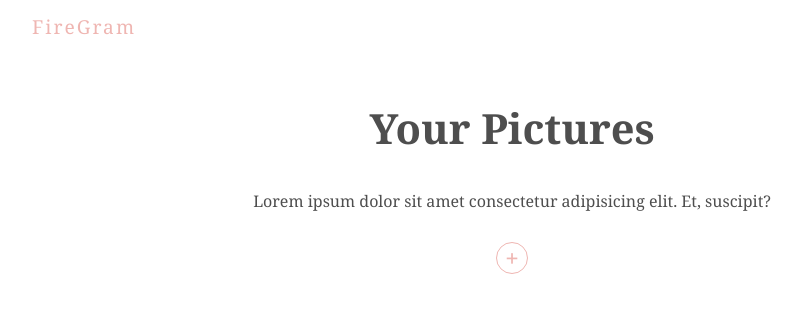
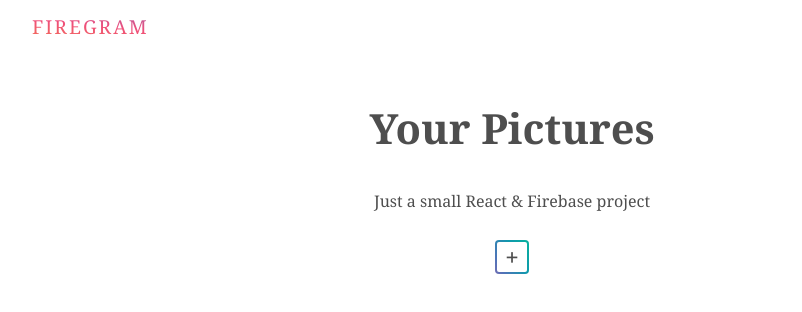
Before and after one commit to KristjanTreimann/photo-gallery-react-firebase, a React (Create React App) app: page / in a window 1280 px wide. Shown: the top 312 px of the page, without its empty margins (128-930 px from the left). Built offline with nearby package versions, Linux system fonts and the light colour scheme; no server answers; the database is empty.

Commit message:
firestore hook & image grid

```diff
--- a/package.json
+++ b/package.json
@@ -6,13 +6,14 @@
     "@testing-library/jest-dom": "^4.2.4",
     "@testing-library/react": "^9.5.0",
     "@testing-library/user-event": "^7.2.1",
+    "cross-env": "^7.0.2",
     "firebase": "^7.17.1",
     "react": "^16.13.1",
     "react-dom": "^16.13.1",
     "react-scripts": "3.4.1"
   },
   "scripts": {
-    "start": "react-scripts start",
+    "start": "cross-env BROWSER=chrome react-scripts start",
     "build": "react-scripts build",
     "test": "react-scripts test",
     "eject": "react-scripts eject"
--- a/src/App.js
+++ b/src/App.js
@@ -1,12 +1,14 @@
 import React from 'react';
 import Title from './comps/Title';
 import UploadForm from './comps/UploadForm';
+import ImageGrid from './comps/ImageGrid';
 
 function App() {
   return (
-    <div className='App'>
+    <div className="App">
       <Title />
       <UploadForm />
+      <ImageGrid />
     </div>
   );
 }
--- /dev/null
+++ b/src/comps/ImageGrid.js
@@ -0,0 +1,21 @@
+import React from 'react';
+import useFirestore from '../hooks/useFirestore';
+
+const ImageGrid = () => {
+  // { docs } - use destructuring to get docs
+  // 'images' - collection name we want to listen to in useFirestore hook
+  const { docs } = useFirestore('images');
+
+  return (
+    <div className="img-grid">
+      {docs &&
+        docs.map((doc) => (
+          <div className="img-wrap" key={doc.id}>
+            <img src={doc.url} alt="uploaded pic" />
+          </div>
+        ))}
+    </div>
+  );
+};
+
+export default ImageGrid;
--- a/src/comps/Title.js
+++ b/src/comps/Title.js
@@ -2,10 +2,10 @@ import React from 'react';
 
 const Title = () => {
   return (
-    <div className='title'>
-      <h1>FireGram</h1>
+    <div className="title">
+      <h1>Firegram</h1>
       <h2>Your Pictures</h2>
-      <p>Lorem ipsum dolor sit amet consectetur adipisicing elit. Et, suscipit?</p>
+      <p>Just a small React & Firebase project</p>
     </div>
   );
 };
--- a/src/comps/UploadForm.js
+++ b/src/comps/UploadForm.js
@@ -31,12 +31,12 @@ const UploadForm = () => {
 
   return (
     <form>
-      <label>
-        <input type='file' onChange={changeHandler} />
+      <label className="gradient-border">
+        <input type="file" onChange={changeHandler} />
         <span>+</span>
       </label>
-      <div className='output'>
-        {error && <div className='error'>{error}</div>}
+      <div className="output">
+        {error && <div className="error">{error}</div>}
         {file && <div>{file.name}</div>}
         {file && <ProgressBar file={file} setFile={setFile} />}
       </div>
--- /dev/null
+++ b/src/hooks/useFirestore.js
@@ -0,0 +1,48 @@
+import { useState, useEffect } from 'react';
+import { projectFirestore } from '../firebase/config';
+
+// Create hook - function that takes in collection we want documents from
+// In our case its images collection
+const useFirestore = (collection) => {
+  // Set up state for documents we receve from collection
+  // setDocs is a function to update the documents
+  // useState([empty array - because no documents to begin with])
+  const [docs, setDocs] = useState([]);
+
+  // communicate with database to get documents
+  /* all our db communication goes inside useEffect hook, so that
+  it can rerun whenever collection changes */
+  // inside useEffect hook pass in callback fn which fires whenever dependencies change
+  useEffect(() => {
+    // 	use projectFirestore in order to reach into a collection and then listen for the documents inside that collection
+    // .collection() to get the collection
+    // .onSnapshot() method fires callback fn every time a change occurs inside this collection and also fires once initially
+    // It takes in a snapshoh object what represents a snapshot at that moment in time of database collection
+    // essentially we're listening real time data updates thanks to snapshot
+    // every time new image is added to the db then we're notified of that by this snapshot
+    const unsub = projectFirestore // add const unsub to when we no longer want to be  listening that collection to retreive documents we can easily unsubscribe using unsub()
+      .collection(collection)
+      // order documents in collection before we retreive them. .orderBy(property_used_for_order)
+      .orderBy('createdAt', 'desc')
+      .onSnapshot((snap) => {
+        // create an array of documents which will eventually return
+        let documents = [];
+        // cycle through the docs currently in db collection at that moment in time we get that snapshot
+        snap.forEach((doc) => {
+          // push data from documents into this array
+          // .data() - gets data, .id - gets id from docs, ...doc.data() - gets all the properties from the data(url and createdAt) and spreads them inside this object {}
+          documents.push({ ...doc.data(), id: doc.id });
+        });
+        // update the docs(line 10) according to documents array (line 25)
+        setDocs(documents);
+      });
+
+    // return a cleanup function which is going to invoke unsub() method -> unsubscribe from the collection when we're no longer use it
+    return () => unsub();
+  }, [collection]); // [collection] - dependancy
+
+  // return docs once we have them
+  return { docs };
+};
+
+export default useFirestore;
--- a/src/index.css
+++ b/src/index.css
@@ -1,9 +1,11 @@
 @import url('https://fonts.googleapis.com/css2?family=Noto+Serif:wght@400;700&display=swap');
 
 :root {
-  --primary: #efb6b2;
+  --white: #fff;
+  --primary: #4b91e2;
   --secondary: #4e4e4e;
   --error: #ff4a4a;
+  --logo: linear-gradient(6deg, #f37055, #ef4e7b, #a166ab, #5073b8, #1098ad, #07b39b, #6fba82);
 }
 
 /* base styles & title */
@@ -18,11 +20,14 @@ body {
   /*auto from left and right -  to center the column */
 }
 
-.title h1 {
-  color: var(--primary);
+h1 {
+  text-transform: uppercase;
+  background: var(--logo);
   font-size: 1.2rem;
   letter-spacing: 2px;
   font-weight: normal;
+  -webkit-text-fill-color: transparent;
+  background-clip: text;
 }
 
 .title h2,
@@ -51,18 +56,14 @@ label {
   display: block;
   width: 30px;
   height: 30px;
-  border: 1px solid var(--primary);
-  border-radius: 50%;
   margin: 10px auto;
   line-height: 30px;
-  color: var(--primary);
   font-weight: bold;
   font-size: 24px;
 }
 
 label:hover {
-  background: var(--primary);
-  color: #fff;
+  cursor: pointer;
 }
 
 .output {
@@ -80,3 +81,90 @@ label:hover {
   background: var(--primary);
   margin-top: 20px;
 }
+
+/* image grid styles */
+.img-grid {
+  margin: 20px auto;
+  display: grid;
+  grid-template-columns: repeat(3, 1fr);
+  grid-gap: 30px;
+}
+
+/* individual items that surround the image */
+.img-wrap {
+  /* image doesnt appear beyond that */
+  overflow: hidden;
+  height: 0;
+  /* padding controls height, will always be perfectly square regardless of width */
+  padding: 50% 0;
+  /* relative because .img-wrap img is absolute */
+  position: relative;
+  opacity: 0.8;
+
+}
+
+.img-wrap img {
+  /* atleast the full space of the square */
+  min-width: 100%;
+  min-height: 100%;
+  max-width: 150%;
+  position: absolute;
+  /* starts from top left corner */
+  top: 0;
+  left: 0;
+}
+
+
+
+
+
+
+
+
+
+
+
+
+
+
+/* gradient border */
+.gradient-border {
+  --borderWidth: 2px;
+  background: var(--white);
+  position: relative;
+  border-radius: var(--borderWidth);
+}
+
+.gradient-border:hover {
+  background: none;
+  color: var(--white);
+}
+
+.gradient-border:after {
+  content: '';
+  position: absolute;
+  top: calc(-1 * var(--borderWidth));
+  left: calc(-1 * var(--borderWidth));
+  height: calc(100% + var(--borderWidth) * 2);
+  width: calc(100% + var(--borderWidth) * 2);
+  background: linear-gradient(60deg, #f79533, #f37055, #ef4e7b, #a166ab, #5073b8, #1098ad, #07b39b, #6fba82);
+  border-radius: calc(2 * var(--borderWidth));
+  z-index: -1;
+  animation: animatedgradient 3s ease alternate infinite;
+  background-size: 300% 300%;
+}
+
+
+@keyframes animatedgradient {
+  0% {
+    background-position: 0% 50%;
+  }
+
+  50% {
+    background-position: 100% 50%;
+  }
+
+  100% {
+    background-position: 0% 50%;
+  }
+}
```
Also changed, not shown: 2 other files (tests, documents, lock files or other folders).
